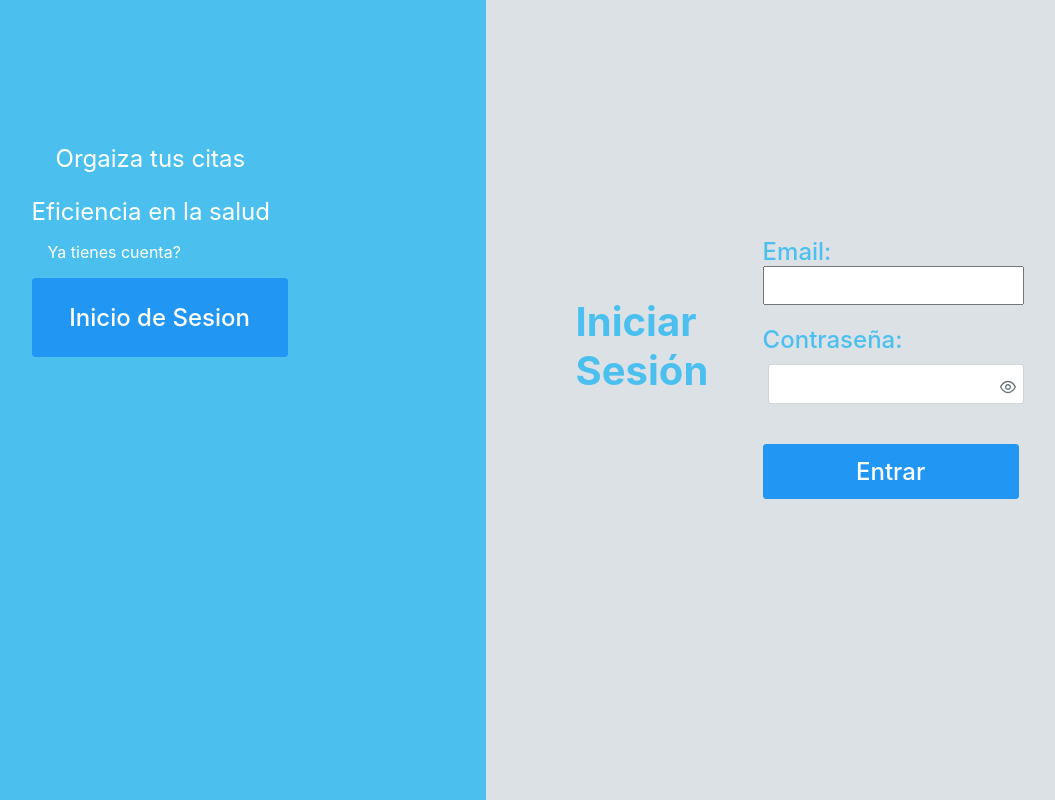
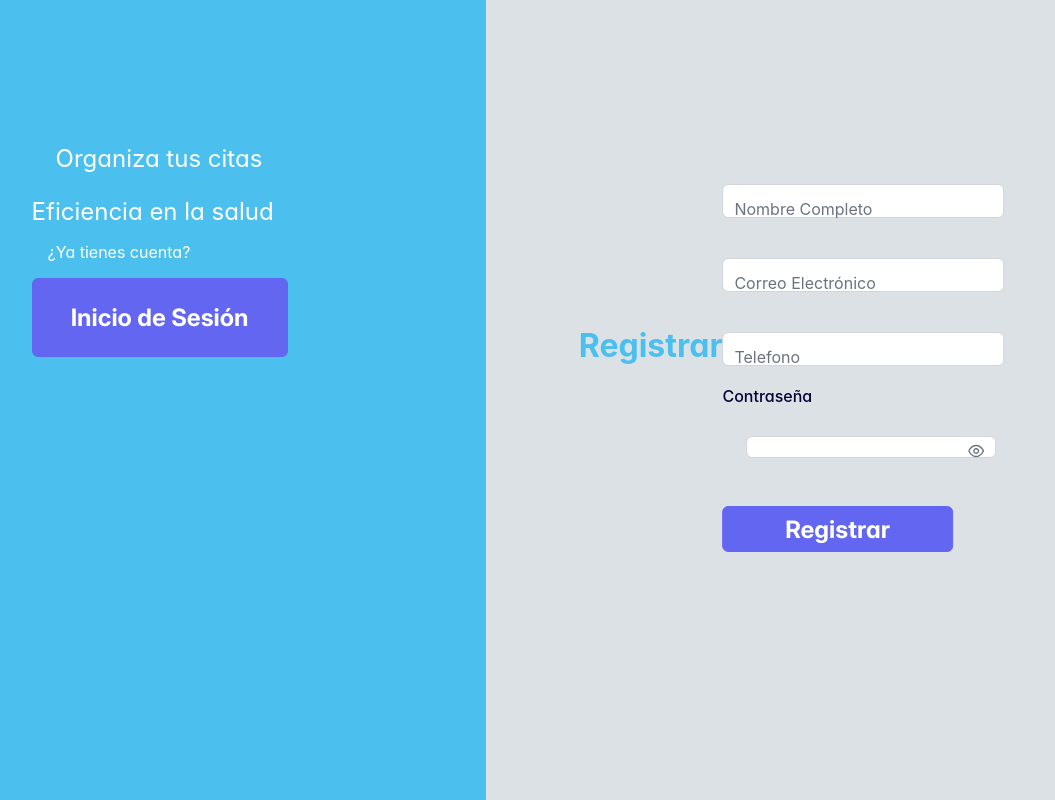
Before and after one commit to israelavilamares/clinic_AI_frontend, a React (Create React App) app: page /register in a window 1280 px wide. Shown: the whole page, without its empty margins (154-1209 px from the left). Built offline with nearby package versions, Linux system fonts and the light colour scheme.

Commit message:
version 2.0.0

```diff
--- a/src/App.js
+++ b/src/App.js
@@ -5,7 +5,11 @@ import Home from './components/Home'; // Single Home Component with sections
 import Footer from './components/footer';
 import Login from './pages/login';
 import PagReg from './pages/register';
-
+import 'primeicons/primeicons.css';
+import 'primereact/resources/themes/saga-blue/theme.css'; // Tema principal (puedes cambiarlo)
+import 'primereact/resources/primereact.min.css';
+import 'primereact/resources/primereact.css';
+import 'primereact/resources/themes/lara-light-indigo/theme.css';
 
 function App() {
   return (
--- a/src/pages/login.jsx
+++ b/src/pages/login.jsx
@@ -4,7 +4,7 @@ import "../styles/log.css";
 import { Password } from 'primereact/password';
 import { useNavigate } from "react-router-dom";
 import { Button } from 'primereact/button';
-import logo from '../imgs/Designer.png';
+
 
 const Login = () => {
   const [formData, setFormData] = useState({ username: '', password: '' });
--- a/src/pages/register.jsx
+++ b/src/pages/register.jsx
@@ -1,14 +1,13 @@
-import React from "react";
-import { useState } from 'react';
+import React, { useState } from "react";
 import "../styles/log.css";
-import { Password } from 'primereact/password';
+import { Password } from "primereact/password";
 import { useNavigate } from "react-router-dom";
-import { Button } from 'primereact/button';
-import logo from '../imgs/Designer.png';
-//import NavbarHome from "../components/Navbar";
+import { Button } from "primereact/button";
+import { InputText } from "primereact/inputtext";
+import { FloatLabel } from "primereact/floatlabel";
 
 const PagReg = () => {
-  const [formData, setFormData] = useState({ username: '', password: '' });
+  const [formData, setFormData] = useState({ username: "", email: "", password: "", telefono: ""});
 
   const navigate = useNavigate();
 
@@ -19,80 +18,155 @@ const PagReg = () => {
 
   const handleSubmit = (e) => {
     e.preventDefault();
-    console.log('Datos enviados:', formData);
+    console.log("Datos enviados:", formData);
     // Aquí puedes enviar los datos al servidor o validar el usuario
   };
 
   const goToLogin = () => {
-
-      navigate("/login"); // Redirige a la página de registro
+    navigate("/login"); // Redirige a la página de inicio de sesión
   };
 
   return (
     <div className="conteinerLogin">
-
       <div className="div-reg">
-
         <div className="contenido">
-
-        <p style={{display:'block', color:'white',fontSize:'1.5em',padding:'1em'}} >Orgaiza tus citas</p>
-        <p style={{display:'block', color:'white',fontSize:'1.5em'}} >Eficiencia en la salud</p>
-
-          <label htmlFor="register" style={{display:'block', color:'white',fontSize:'1em',padding:'1em'}}>Ya tienes cuenta?</label>
-
-          <Button onClick={goToLogin} label="Inicio de Sesion" style={{display:'block',minWidth:'20vw', fontSize:'1.5em',padding:'1em',fontWeight:'500'}}></Button>
+          <p style={{ display: "block", color: "white", fontSize: "1.5em", padding: "1em" }}>
+            Organiza tus citas
+          </p>
+          <p style={{ display: "block", color: "white", fontSize: "1.5em" }}>
+            Eficiencia en la salud
+          </p>
+          <label
+            htmlFor="register"
+            style={{ display: "block", color: "white", fontSize: "1em", padding: "1em" }}
+          >
+            ¿Ya tienes cuenta?
+          </label>
+          <Button
+            onClick={goToLogin}
+            label="Inicio de Sesión"
+            style={{ display: "block", minWidth: "20vw", fontSize: "1.5em", padding: "1em", fontWeight: "500" }}
+          />
         </div>
       </div>
       <div className="div-log">
         <div className="form-log">
-
-        <h2 style={{fontWeight:'700' ,fontSize:'2.5em', color:'rgb(75, 192, 239)',marginBottom:'10%'}} >Iniciar Sesión</h2>
+          <h2
+            style={{
+              fontWeight: "700",
+              fontSize: "2em",
+              color: "rgb(75, 192, 239)",
+              marginBottom: "10%",
+            }}
+          >
+            Registrar
+          </h2>
           <form onSubmit={handleSubmit}>
-                  <label style={{fontWeight:'500' ,fontSize:'1.5em', color:'rgb(75, 192, 239)'}} htmlFor="username">Email:</label>
-                    <input
-                        type="text"
+            {/* Nombre completo */}
+            <FloatLabel>
+              <InputText
                 id="username"
                 name="username"
                 value={formData.username}
                 onChange={handleChange}
+                required
+                style={{
+                  padding: "1em",
+                  height: "2em",
+                  fontSize: "1em",
+                }}
+              />
+              <label htmlFor="username">Nombre Completo</label>
+            </FloatLabel>
 
-                        style={{ width: '100%', padding: '10px'}}
-                        required
-                    />
             <br />
             <br />
-                  <label style={{fontWeight:'500' ,fontSize:'1.5em', color:'rgb(75, 192, 239)',   display:'block'}} htmlFor="password">Contraseña:</label>
+
+            {/* Email */}
+            <FloatLabel>
+              <InputText
+                id="email"
+                name="email"
+                type="email"
+                value={formData.email}
+                onChange={handleChange}
+                required
+                style={{
+                  padding: "1em",
+                  height: "2em",
+                  fontSize: "1em",
+                }}
+              />
+              <label htmlFor="email">Correo Electrónico</label>
+            </FloatLabel>
+
+            <br />
+            <br />
+
+            {/*telefono*/}
+            <FloatLabel>
+              <InputText
+              id="telefono"
+              name="telefono"
+              type="number"
+              value={formData.telefono}
+              onChange={handleChange}
+              required
+              style={{
+                padding: "1em",
+                height: "2em",
+                fontSize: "1em",
+              }}
+              />
+             <label htmlFor="email">Telefono</label>
+            </FloatLabel>
+             <br />
+
+
+            {/* Contraseña */}
+            <label
+              style={{
+                fontWeight: "500",
+                fontSize: "1em",
+                color: "rgb(2, 0, 50)",
+                display: "block",
+              }}
+              htmlFor="password"
+            >
+              Contraseña
+            </label>
             <Password
               id="password"
               name="password"
-                  value={formData.password} // Sincroniza con el estado
-                  onChange={handleChange} // Actualiza el estado
+              value={formData.password}
+              onChange={handleChange}
               toggleMask
-                  feedback={false}
-                  //className="custom-password"
+              feedback={true}
               required
-                  inputStyle={{
-                    marginTop:'10px',
-                    display:'block',
-                    marginLeft:'5px',
-                    height: '2.5em', // Cambia la altura
-                    fontSize: '1em', // Cambia el tamaño de fuente
-                    padding: '10px', // Ajusta el relleno
-                    width:'20vw'
+              style={{
 
+                padding: "1em",
+                height: "2.5em",
+                fontSize: "1.5em",
               }}
             />
+
             <br />
             <br />
             <br />
-                <Button  label="Entrar" style={{display:'block',minWidth:'20vw', fontSize:'1.5em',padding:'.5em',fontWeight:'500'}}></Button>
-
-
+            <Button
+              label="Registrar"
+              style={{
+                display: "block",
+                minWidth: "18vw",
+                fontSize: "1.5em",
+                padding: ".3em",
+                fontWeight: "500",
+              }}
+            />
           </form>
         </div>
       </div>
-
-
     </div>
   );
 };
--- a/src/styles/reg.css
+++ b/src/styles/reg.css
@@ -20,12 +20,12 @@
         align-items: center;
         display:inline-flex;
         position: relative;
-        top: 30%;
+        top: 20%;
         left:49%;
-        max-width: 80%; /* Incrementa el ancho si es necesario */
-        height: 70vh;
+        max-width: 90%; /* Incrementa el ancho si es necesario */
+        height: 80vh;
         transform: translate(-50%,-50%);
-        padding: 5%;
+        padding: 2%;
     }
 
     .contenido{
@@ -35,7 +35,7 @@
         position: relative;
         top: 30%;
         left:49%;
-        max-width: 80%; /* Incrementa el ancho si es necesario */
+        width: 80%; /* Incrementa el ancho si es necesario */
         height: 70vh;
         transform: translate(-50%,-50%);
         padding: 5%;
```
Also changed, not shown: src/index.js (+4 -3 lines). Lines whose indentation alone changed are shown as unchanged.
